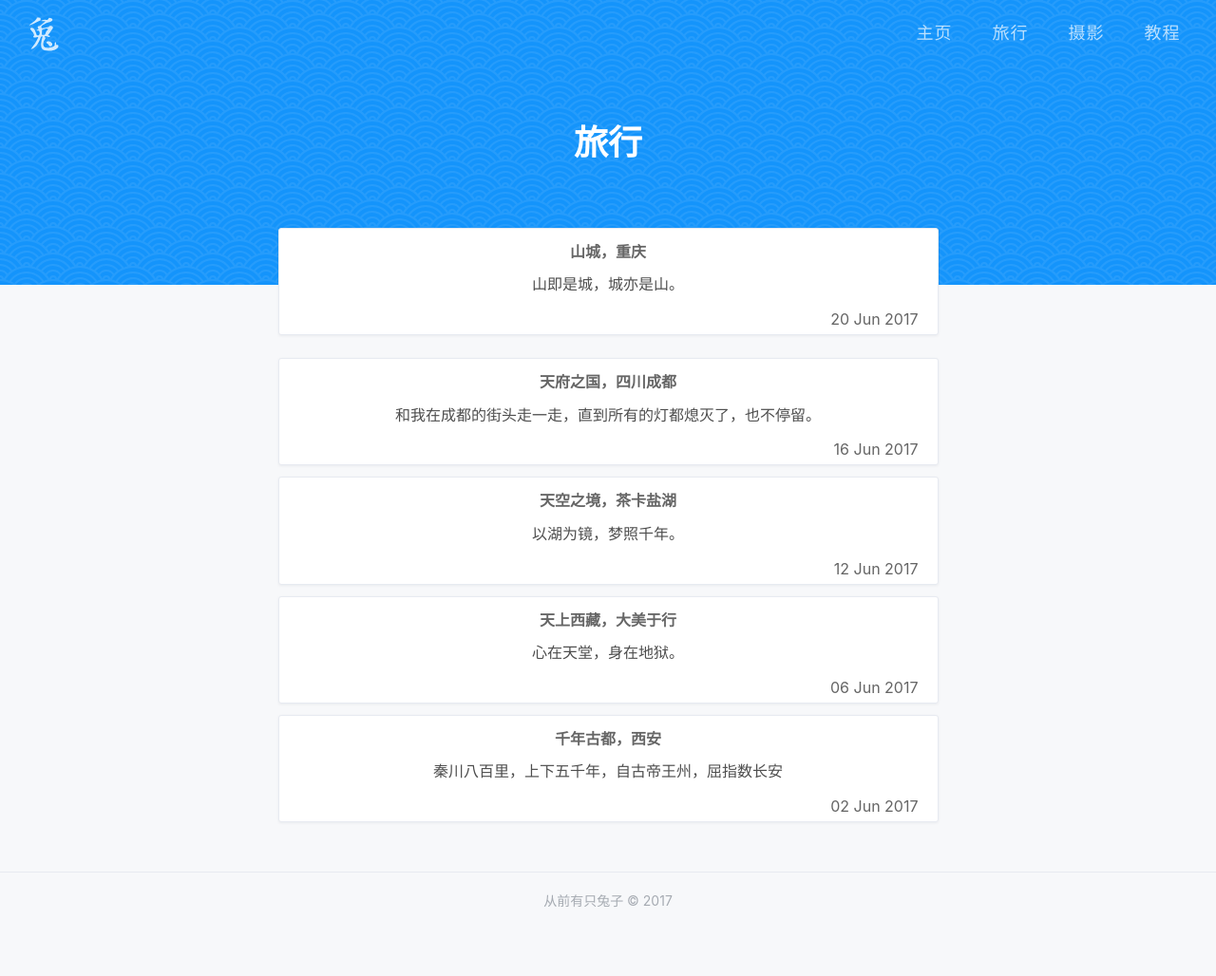
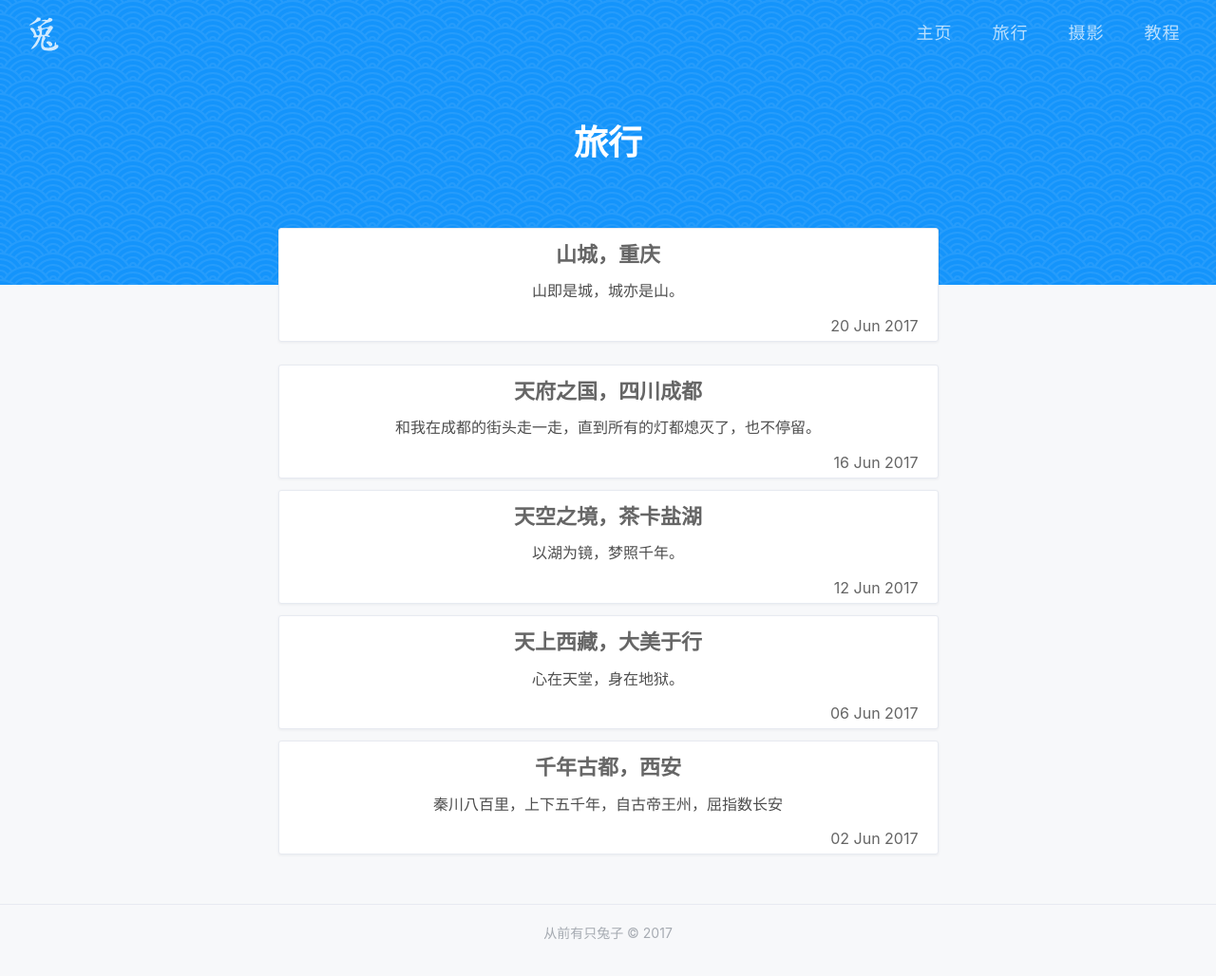
Before and after one commit to moxiaotu/moxiaotu.github.io, a Jekyll site: the page built from travel.html, in a window 1280 px wide and 1033 px high. Shown: the top 1028 px of the window at 95% size. Built offline with Jekyll 4.4.1, drawn with Linux system fonts in a browser that asks for light colours; nearby versions of some CDN libraries; a style sheet for code colours, icons or effects is not loaded.

Commit message:
《旅行》标题字体22px

```diff
--- a/travel.html
+++ b/travel.html
@@ -15,7 +15,7 @@ layout: default
 
         {% for post in site.categories.travel %}
            <li style="padding: 25px 20px;">
-           	<h1 class="tag-post" style="margin-top: -10px;" href="{{ post.url }}" title="{{ post.title }}">{{ post.title }}</h1>
+           	<h1 class="tag-post" style="font-size: 22px;margin-top: -10px;" href="{{ post.url }}" title="{{ post.title }}">{{ post.title }}</h1>
             {% if post.subtitle %}
             <a class="text-subtitle" >{{ post.subtitle }}</a>
             <br></br>
```
